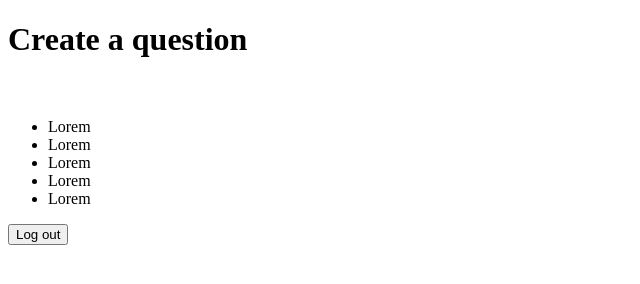
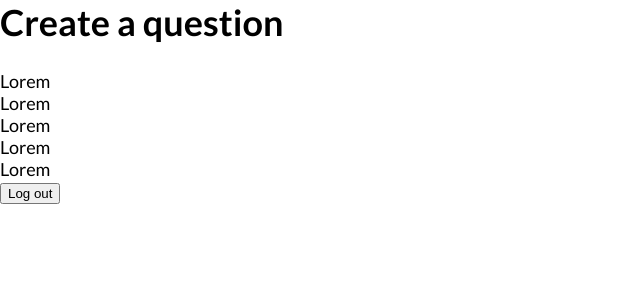
Before and after one commit to FabianAlleblas/quiz-app, a plain HTML site: page profile.html in a window 1280 px wide. Shown: the whole page, without its empty margins (0-640 px from the left). Drawn offline with Linux system fonts and the light colour scheme.

Commit message:
Updated basic.css

```diff
--- a/styles/basic.css
+++ b/styles/basic.css
@@ -0,0 +1,34 @@
+* {
+  box-sizing: border-box;
+}
+
+html {
+  height: 100%;
+}
+
+body {
+  display: grid;
+  font-family: 'Lato', sans-serif;
+  font-size: 112.5%;
+  grid-template-rows: 48px auto 48px;
+  height: 100%;
+  margin: 0;
+  padding: 0;
+  width: 100%;
+}
+
+a {
+  text-decoration: none;
+}
+
+h1,
+h2,
+p {
+  margin: 0;
+}
+
+ul {
+  list-style-type: none;
+  margin: 0;
+  padding: 0;
+}
```
Also changed, not shown: index.html (+4 -4 lines).
